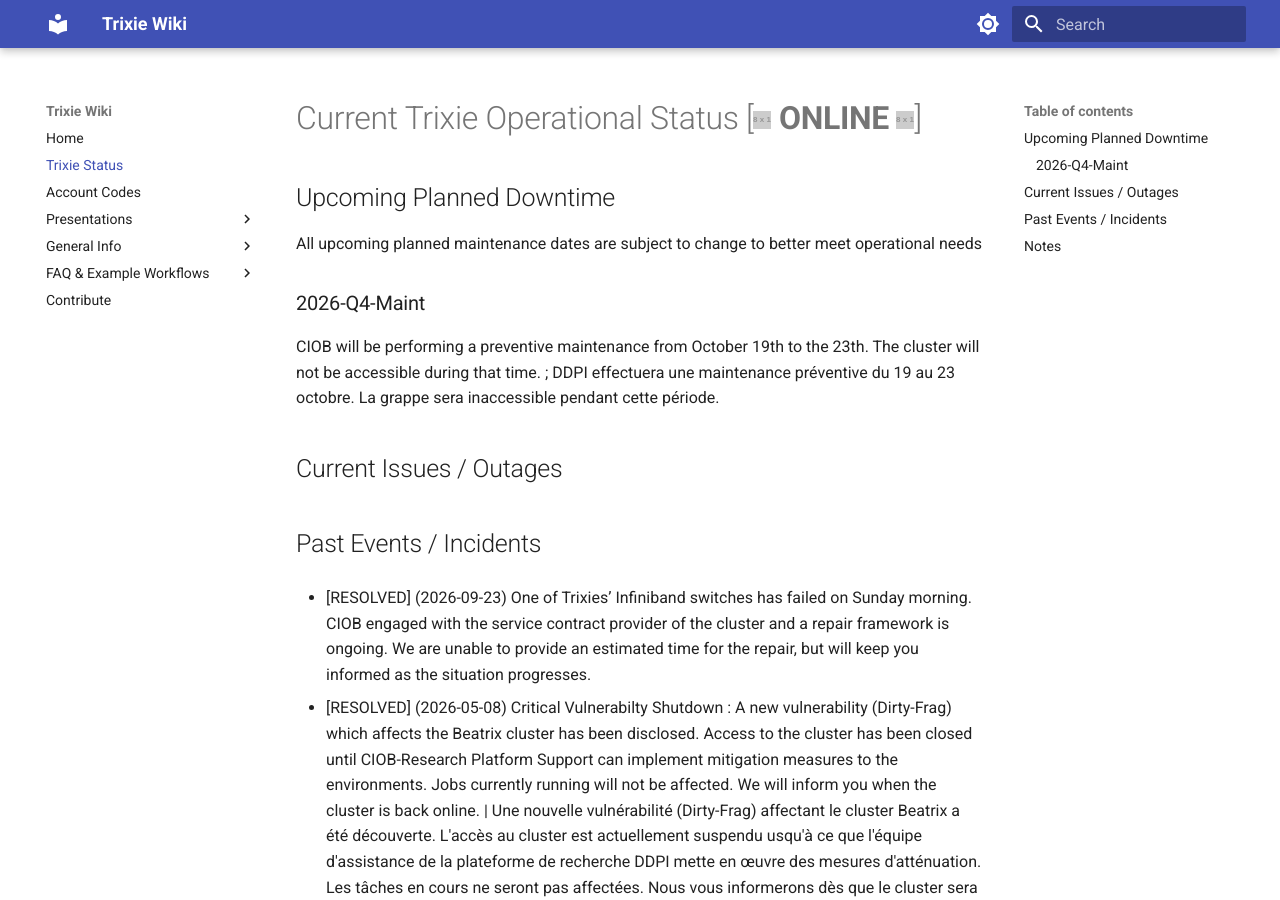
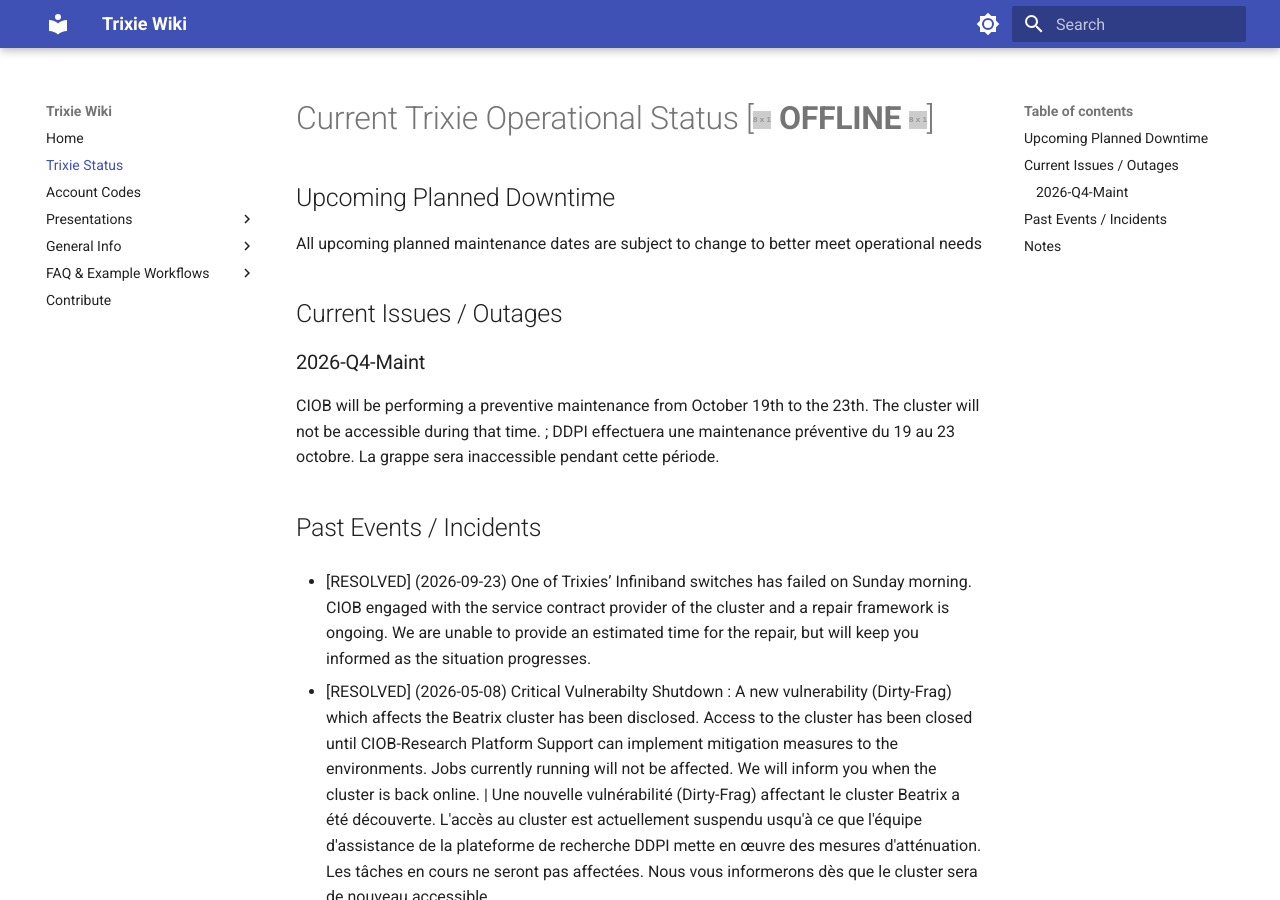
Before and after one commit to ai4d-iasc/trixie, an MkDocs documentation site: the page built from docs/Trixie-Status.md, in a window 1280 px wide and 900 px high. Built offline with MkDocs 1.6.1 and Material for MkDocs 9.7.7, drawn with Linux system fonts in a browser that asks for light colours.

Commit message:
Update Trixie-Status.md

```diff
--- a/docs/Trixie-Status.md
+++ b/docs/Trixie-Status.md
@@ -1,12 +1,12 @@
-# Current Trixie Operational Status [![#00FF00](https://placehold.co/18x18/00FF00/00ff00.png) **ONLINE** ![#00FF00](https://placehold.co/18x18/00FF00/00ff00.png)]
+# Current Trixie Operational Status [![#FF0000](https://placehold.co/18x18/FF0000/ff0000.png) **OFFLINE** ![#FF0000](https://placehold.co/18x18/FF0000/ff0000.png)]
 
 ## Upcoming Planned Downtime
 All upcoming planned maintenance dates are subject to change to better meet operational needs
 
+## Current Issues / Outages
+
 ### 2026-Q4-Maint
 CIOB will be performing a preventive maintenance from October 19th to the 23th. The cluster will not be accessible during that time. ; DDPI effectuera une maintenance préventive du 19 au 23 octobre. La grappe sera inaccessible pendant cette période.
-
-## Current Issues / Outages
 
 ## Past Events / Incidents
 - [RESOLVED] (2026-09-23)  One of Trixies’ Infiniband switches has failed on Sunday morning. CIOB engaged with the service contract provider of the cluster and a repair framework is ongoing. We are unable to provide an estimated time for the repair, but will keep you informed as the situation progresses.
```
